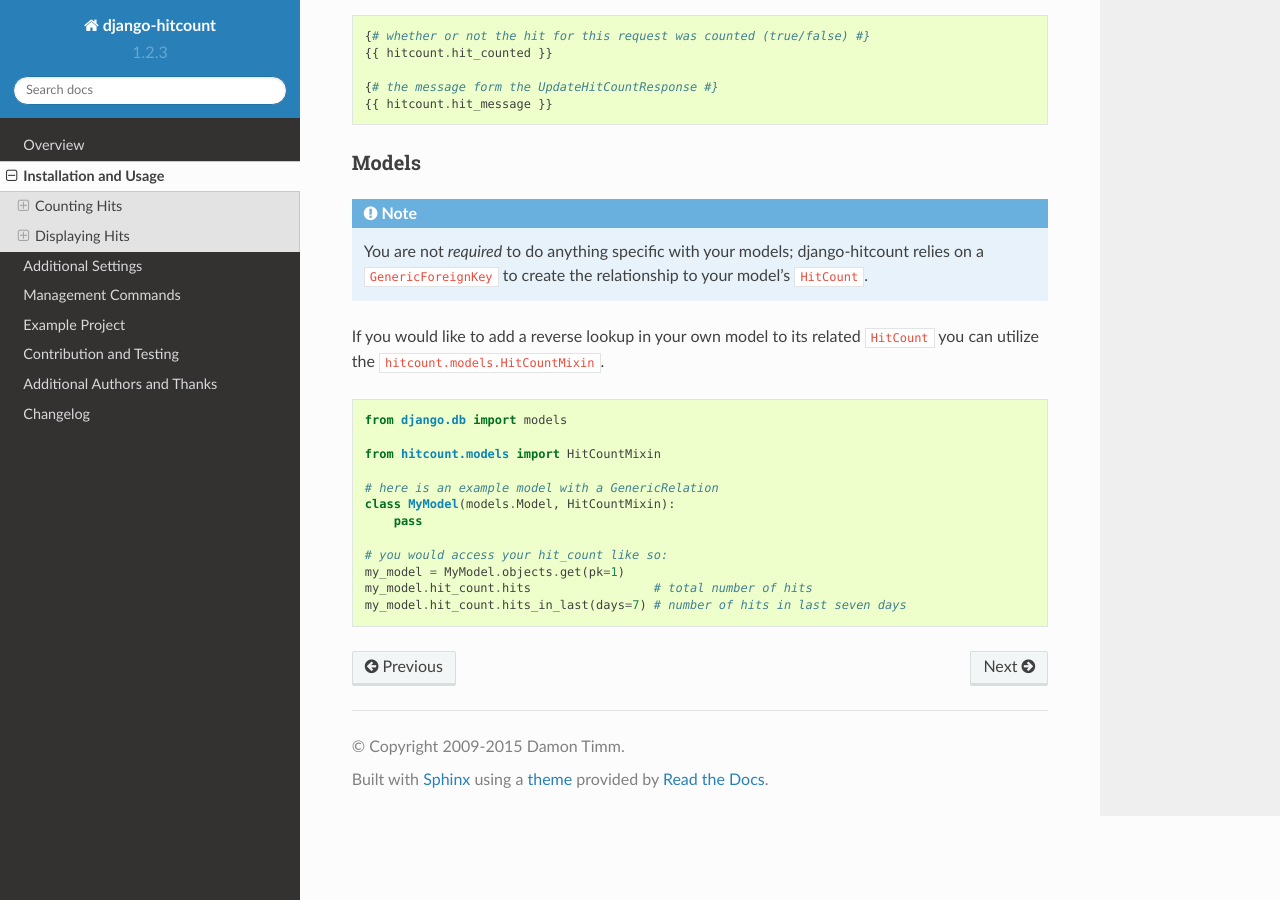
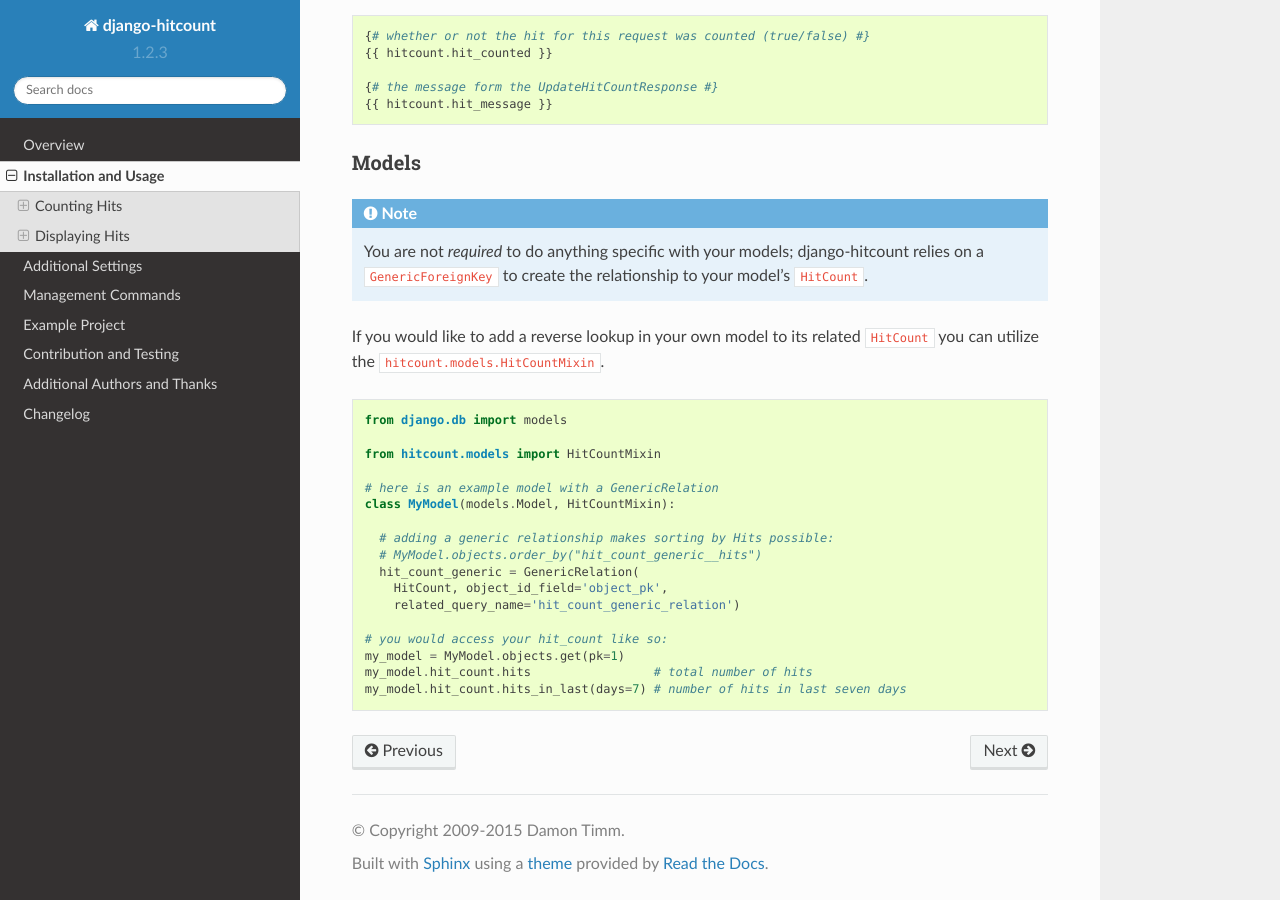
Before and after one commit to thornomad/django-hitcount, a Sphinx documentation site: the page built from docs/installation.rst, in a window 1280 px wide and 900 px high, scrolled down 3697 px. Built offline with Sphinx 7.4.7 and the Read the Docs theme 2.0.0, drawn with Linux system fonts in a browser that asks for light colours.

Commit message:
docs update
fixes #51

```diff
--- a/docs/installation.rst
+++ b/docs/installation.rst
@@ -171,7 +171,12 @@
 
     # here is an example model with a GenericRelation
     class MyModel(models.Model, HitCountMixin):
-        pass
+
+      # adding a generic relationship makes sorting by Hits possible:
+      # MyModel.objects.order_by("hit_count_generic__hits")
+      hit_count_generic = GenericRelation(
+        HitCount, object_id_field='object_pk',
+        related_query_name='hit_count_generic_relation')
 
     # you would access your hit_count like so:
     my_model = MyModel.objects.get(pk=1)
```
